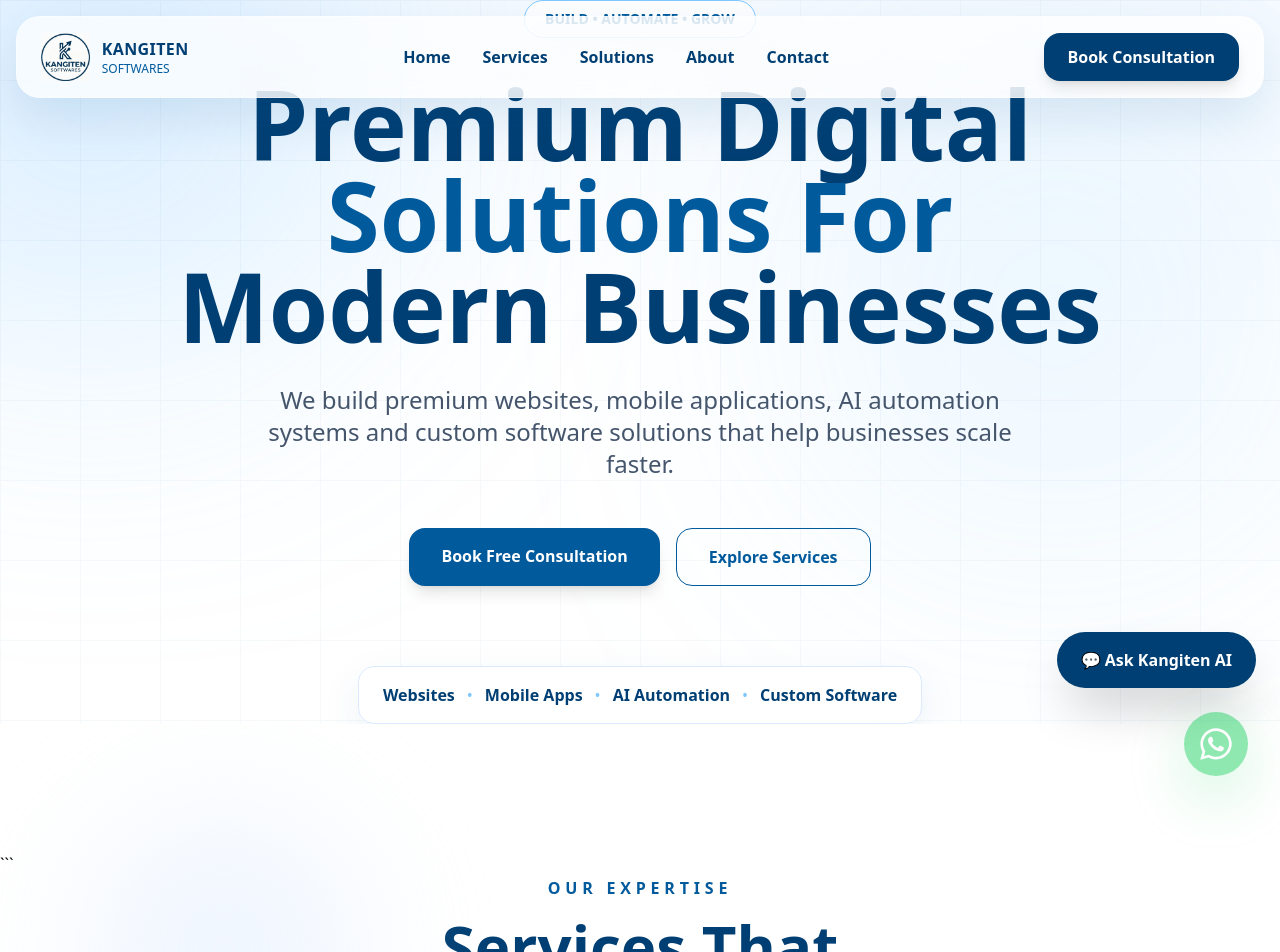
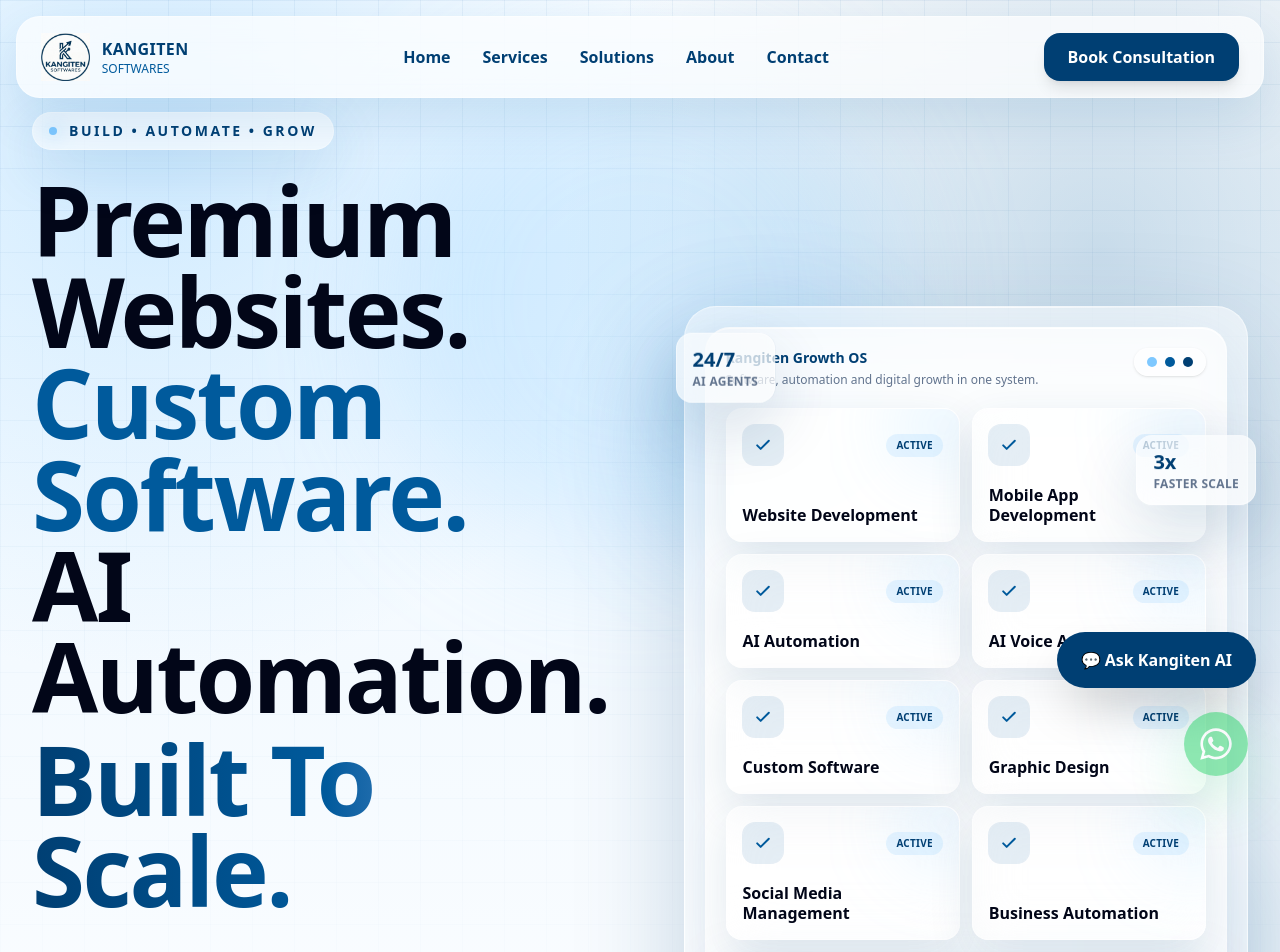
Before and after one commit to kompellisrianjaneyam-hash/kangiten-softwares, a Next.js app: page / in a window 1280 px wide. Shown: the top 952 px of the page. Built offline with nearby package versions, Linux system fonts and the light colour scheme.

Commit message:
Upgrade navbar glassmorphism

```diff
--- a/components/home/Hero.tsx
+++ b/components/home/Hero.tsx
@@ -1,208 +1,261 @@
-
 "use client";
 
-import Link from "next/link";
-import { motion } from "framer-motion";
+import { motion, useReducedMotion } from "framer-motion";
+import type { Variants } from "framer-motion";
+
+const services = [
+  "Website Development",
+  "Mobile App Development",
+  "AI Automation",
+  "AI Voice Agents",
+  "Custom Software",
+  "Graphic Design",
+  "Social Media Management",
+  "Business Automation",
+];
+
+const metrics = [
+  { value: "8+", label: "Core Services" },
+  { value: "AI", label: "Automation Ready" },
+  { value: "24/7", label: "Smart Systems" },
+];
+
+const fadeUp: Variants = {
+  hidden: { opacity: 0, y: 24 },
+  visible: {
+    opacity: 1,
+    y: 0,
+    transition: { duration: 0.7, ease: [0.22, 1, 0.36, 1] },
+  },
+};
+
+const stagger: Variants = {
+  hidden: {},
+  visible: {
+    transition: {
+      staggerChildren: 0.09,
+      delayChildren: 0.08,
+    },
+  },
+};
 
 export default function Hero() {
+  const reduceMotion = useReducedMotion();
+
   return (
-    <section className="relative overflow-hidden bg-white min-h-[90vh] flex items-center">
+    <section
+      id="home"
+      aria-labelledby="hero-heading"
+      className="relative isolate overflow-hidden bg-white px-4 py-20 text-slate-950 sm:px-6 sm:py-24 lg:px-8 lg:py-28"
+    >
+      <div className="absolute inset-0 -z-30 bg-[radial-gradient(circle_at_12%_10%,rgba(126,200,255,0.36),transparent_32%),radial-gradient(circle_at_86%_18%,rgba(0,90,156,0.2),transparent_34%),linear-gradient(180deg,#ffffff_0%,#f4faff_48%,#ffffff_100%)]" />
+      <div className="absolute inset-0 -z-20 bg-[linear-gradient(rgba(0,90,156,0.055)_1px,transparent_1px),linear-gradient(90deg,rgba(0,90,156,0.055)_1px,transparent_1px)] bg-[size:42px_42px] [mask-image:linear-gradient(to_bottom,black,transparent_86%)]" />
+      <div className="absolute left-1/2 top-12 -z-10 h-80 w-80 -translate-x-1/2 rounded-full bg-[#7EC8FF]/25 blur-3xl sm:h-[32rem] sm:w-[32rem]" />
 
-      {/* Background */}
+      <div className="mx-auto grid max-w-7xl items-center gap-14 lg:grid-cols-[1.02fr_0.98fr] lg:gap-16">
+        <motion.div
+          variants={stagger}
+          initial="hidden"
+          animate="visible"
+          className="mx-auto max-w-3xl text-center lg:mx-0 lg:text-left"
+        >
+          <motion.div
+            variants={fadeUp}
+            className="mx-auto mb-6 inline-flex items-center gap-3 rounded-full border border-white/40 bg-white/60 px-4 py-2 text-sm font-bold tracking-[0.18em] text-[#003F73] shadow-[0_18px_55px_rgba(0,90,156,0.14)] backdrop-blur-xl lg:mx-0"
+          >
+            <span className="h-2 w-2 rounded-full bg-[#7EC8FF] shadow-[0_0_18px_rgba(126,200,255,0.95)]" />
+            BUILD • AUTOMATE • GROW
+          </motion.div>
 
-      <div className="absolute inset-0 bg-gradient-to-b from-[#F7FBFF] via-white to-white" />
+          <motion.h1
+            id="hero-heading"
+            variants={fadeUp}
+            className="text-balance text-5xl font-black leading-[0.95] tracking-tight text-slate-950 sm:text-6xl lg:text-7xl xl:text-8xl"
+          >
+            Premium Websites.
+            <span className="block text-[#005A9C]">Custom Software.</span>
+            <span className="block">AI Automation.</span>
+            <span className="mt-3 block bg-gradient-to-r from-[#003F73] via-[#005A9C] to-[#7EC8FF] bg-clip-text text-transparent">
+              Built To Scale.
+            </span>
+          </motion.h1>
 
-      <div className="absolute -top-40 -left-40 w-[500px] h-[500px] bg-[#7EC8FF]/30 rounded-full blur-[140px]" />
-
-      <div className="absolute top-20 right-0 w-[450px] h-[450px] bg-[#7EC8FF]/20 rounded-full blur-[140px]" />
-
-      {/* Grid Pattern */}
-
-      <div className="absolute inset-0 opacity-[0.03]">
-        <div
-          className="w-full h-full"
-          style={{
-            backgroundImage:
-              "linear-gradient(#005A9C 1px, transparent 1px), linear-gradient(to right, #005A9C 1px, transparent 1px)",
-            backgroundSize: "80px 80px",
-          }}
-        />
-      </div>
-
-      <div className="relative z-10 max-w-7xl mx-auto px-6 w-full">
-
-        {/* Badge */}
+          <motion.p
+            variants={fadeUp}
+            className="mx-auto mt-7 max-w-2xl text-pretty text-lg leading-8 text-slate-600 sm:text-xl lg:mx-0"
+          >
+            Kangiten Softwares builds premium websites, mobile applications, AI
+            automation systems and custom software solutions designed to help
+            businesses scale faster and operate smarter.
+          </motion.p>
 
           <motion.div
-          initial={{ opacity: 0, y: 15 }}
-          animate={{ opacity: 1, y: 0 }}
-          transition={{ duration: 0.6 }}
-          className="flex justify-center"
+            variants={fadeUp}
+            className="mt-9 flex flex-col gap-4 sm:flex-row sm:justify-center lg:justify-start"
           >
-          <div
-            className="
-            px-5
-            py-2
-            rounded-full
-            border
-            border-[#7EC8FF]
-            bg-white/80
-            backdrop-blur-xl
-            text-[#005A9C]
-            font-semibold
-            text-sm
-            "
+            <a
+              href="#contact"
+              className="inline-flex w-full items-center justify-center rounded-2xl bg-[#005A9C] px-7 py-4 text-base font-bold text-white shadow-[0_22px_55px_rgba(0,90,156,0.3)] transition duration-300 hover:-translate-y-0.5 hover:bg-[#003F73] focus:outline-none focus-visible:ring-4 focus-visible:ring-[#7EC8FF]/55 sm:w-auto"
             >
-            BUILD • AUTOMATE • GROW
-          </div>
+              Book Free Consultation
+            </a>
+            <a
+              href="#services"
+              className="inline-flex w-full items-center justify-center rounded-2xl border border-[#005A9C]/15 bg-white/60 px-7 py-4 text-base font-bold text-[#003F73] shadow-[0_18px_45px_rgba(15,23,42,0.08)] backdrop-blur-xl transition duration-300 hover:-translate-y-0.5 hover:border-[#005A9C]/30 hover:bg-white/80 focus:outline-none focus-visible:ring-4 focus-visible:ring-[#7EC8FF]/45 sm:w-auto"
+            >
+              Explore Services
+            </a>
           </motion.div>
 
-        {/* Main Heading */}
+          <motion.div
+            variants={fadeUp}
+            className="mt-10 grid grid-cols-3 gap-3 border-t border-[#005A9C]/10 pt-6"
+            aria-label="Kangiten Softwares trust indicators"
+          >
+            {metrics.map((metric) => (
+              <div key={metric.label} className="text-center lg:text-left">
+                <p className="text-2xl font-black text-[#005A9C]">
+                  {metric.value}
+                </p>
+                <p className="mt-1 text-xs font-bold uppercase tracking-wide text-slate-500">
+                  {metric.label}
+                </p>
+              </div>
+            ))}
+          </motion.div>
+        </motion.div>
 
         <motion.div
-          initial={{ opacity: 0 }}
-          animate={{ opacity: 1 }}
-          transition={{ delay: 0.2 }}
-          className="text-center mt-10"
+          initial={{ opacity: 0, y: 26, scale: 0.96 }}
+          animate={{ opacity: 1, y: 0, scale: 1 }}
+          transition={{ duration: 0.8, ease: [0.22, 1, 0.36, 1], delay: 0.16 }}
+          className="relative mx-auto w-full max-w-2xl lg:max-w-none"
+          aria-label="Kangiten Softwares premium dashboard"
         >
-          <h1
-            className="
-            text-5xl
-            sm:text-6xl
-            lg:text-8xl
-            font-black
-            leading-[0.95]
-            text-[#003F73]
-            "
+          <div className="absolute -left-4 top-10 h-44 w-44 rounded-full bg-[#7EC8FF]/35 blur-3xl" />
+          <div className="absolute -right-4 bottom-8 h-56 w-56 rounded-full bg-[#005A9C]/20 blur-3xl" />
+
+          <motion.div
+            animate={reduceMotion ? undefined : { y: [0, -10, 0] }}
+            transition={{ duration: 5.5, repeat: Infinity, ease: "easeInOut" }}
+            className="absolute -left-2 top-8 z-20 hidden rounded-2xl border border-white/40 bg-white/60 px-4 py-3 shadow-[0_24px_65px_rgba(0,63,115,0.16)] backdrop-blur-2xl sm:block"
           >
-            Premium Digital
-            <br />
-
-            <span className="text-[#005A9C]">
-              Solutions For
-            </span>
-
-            <br />
-
-            Modern Businesses
-          </h1>
-
-          <p
-            className="
-            max-w-3xl
-            mx-auto
-            mt-8
-            text-lg
-            md:text-2xl
-            text-slate-600
-            "
-          >
-            We build premium websites, mobile applications,
-            AI automation systems and custom software solutions
-            that help businesses scale faster.
+            <p className="text-xl font-black text-[#003F73]">24/7</p>
+            <p className="text-xs font-bold uppercase tracking-wide text-slate-500">
+              AI Agents
             </p>
           </motion.div>
 
-        {/* CTA Buttons */}
+          <motion.div
+            animate={reduceMotion ? undefined : { y: [0, 10, 0] }}
+            transition={{ duration: 6.2, repeat: Infinity, ease: "easeInOut" }}
+            className="absolute -right-2 top-32 z-20 hidden rounded-2xl border border-white/40 bg-white/60 px-4 py-3 shadow-[0_24px_65px_rgba(0,63,115,0.16)] backdrop-blur-2xl sm:block"
+          >
+            <p className="text-xl font-black text-[#003F73]">3x</p>
+            <p className="text-xs font-bold uppercase tracking-wide text-slate-500">
+              Faster Scale
+            </p>
+          </motion.div>
 
           <motion.div
-          initial={{ opacity: 0 }}
-          animate={{ opacity: 1 }}
-          transition={{ delay: 0.4 }}
-          className="
-          flex
-          flex-col
-          sm:flex-row
-          gap-4
-          justify-center
-          mt-12
-          "
+            animate={reduceMotion ? undefined : { y: [0, -8, 0] }}
+            transition={{ duration: 6.8, repeat: Infinity, ease: "easeInOut" }}
+            className="absolute bottom-8 left-8 z-20 hidden rounded-2xl border border-white/40 bg-white/60 px-4 py-3 shadow-[0_24px_65px_rgba(0,63,115,0.16)] backdrop-blur-2xl sm:block"
           >
-          <Link
-            href="/contact"
-            className="
-            bg-[#005A9C]
-            text-white
-            px-8
-            py-4
-            rounded-2xl
-            font-semibold
-            text-center
-            shadow-lg
-            hover:scale-105
-            transition-all
-            "
-          >
-            Book Free Consultation
-          </Link>
-
-          <Link
-            href="/services"
-            className="
-            border
-            border-[#005A9C]
-            text-[#005A9C]
-            px-8
-            py-4
-            rounded-2xl
-            font-semibold
-            text-center
-            hover:bg-blue-50
-            transition-all
-            "
-          >
-            Explore Services
-          </Link>
+            <p className="text-xl font-black text-[#003F73]">360°</p>
+            <p className="text-xs font-bold uppercase tracking-wide text-slate-500">
+              Growth Stack
+            </p>
           </motion.div>
 
-        {/* Trust Statement */}
+          <div className="relative overflow-hidden rounded-[2rem] border border-white/40 bg-white/50 p-4 shadow-[0_36px_110px_rgba(0,63,115,0.22)] backdrop-blur-2xl sm:p-5">
+            <div className="absolute inset-x-10 top-0 h-px bg-gradient-to-r from-transparent via-white to-transparent" />
 
+            <div className="rounded-[1.55rem] border border-white/40 bg-white/60 p-4 shadow-[inset_0_1px_0_rgba(255,255,255,0.9),0_20px_70px_rgba(0,90,156,0.12)] backdrop-blur-xl sm:p-5">
+              <div className="mb-5 flex items-start justify-between gap-4">
+                <div>
+                  <p className="text-sm font-black text-[#003F73]">
+                    Kangiten Growth OS
+                  </p>
+                  <p className="mt-1 text-xs font-medium text-slate-500">
+                    Software, automation and digital growth in one system.
+                  </p>
+                </div>
+
+                <div className="flex shrink-0 items-center gap-2 rounded-full border border-white/40 bg-white/50 px-3 py-2 shadow-sm backdrop-blur-xl">
+                  <span className="h-2.5 w-2.5 rounded-full bg-[#7EC8FF]" />
+                  <span className="h-2.5 w-2.5 rounded-full bg-[#005A9C]" />
+                  <span className="h-2.5 w-2.5 rounded-full bg-[#003F73]" />
+                </div>
+              </div>
+
+              <div className="grid gap-3 sm:grid-cols-2">
+                {services.map((service, index) => (
                   <motion.div
-          initial={{ opacity: 0 }}
-          animate={{ opacity: 1 }}
-          transition={{ delay: 0.6 }}
-          className="mt-20 text-center"
+                    key={service}
+                    initial={{ opacity: 0, y: 18 }}
+                    animate={{ opacity: 1, y: 0 }}
+                    transition={{
+                      duration: 0.55,
+                      delay: 0.22 + index * 0.06,
+                      ease: [0.22, 1, 0.36, 1],
+                    }}
+                    className="group relative min-h-28 overflow-hidden rounded-2xl border border-white/40 bg-white/50 p-4 shadow-[0_16px_45px_rgba(0,63,115,0.12)] backdrop-blur-xl transition duration-300 hover:-translate-y-1 hover:bg-white/70 hover:shadow-[0_22px_60px_rgba(0,63,115,0.16)]"
                   >
-          <div
-            className="
-            inline-flex
-            flex-wrap
-            justify-center
-            gap-3
-            px-6
-            py-4
-            rounded-2xl
-            bg-white/80
-            backdrop-blur-xl
-            border
-            border-blue-100
-            shadow-[0_15px_40px_rgba(0,90,156,0.08)]
-            "
+                    <div className="absolute right-0 top-0 h-20 w-20 translate-x-6 -translate-y-6 rounded-full bg-[#7EC8FF]/25 blur-2xl transition group-hover:bg-[#7EC8FF]/35" />
+
+                    <div className="relative flex h-full flex-col justify-between">
+                      <div className="flex items-center justify-between gap-3">
+                        <span className="flex h-10 w-10 items-center justify-center rounded-xl bg-[#005A9C]/10 text-[#005A9C] ring-1 ring-[#005A9C]/10">
+                          <svg
+                            viewBox="0 0 24 24"
+                            aria-hidden="true"
+                            className="h-5 w-5"
+                            fill="none"
                           >
-            <span className="text-[#003F73] font-semibold">
-              Websites
+                            <path
+                              d="M5 12.5 9.2 16.7 19 6.9"
+                              stroke="currentColor"
+                              strokeWidth="2.4"
+                              strokeLinecap="round"
+                              strokeLinejoin="round"
+                            />
+                          </svg>
                         </span>
 
-            <span className="text-[#7EC8FF]">•</span>
-
-            <span className="text-[#003F73] font-semibold">
-              Mobile Apps
-            </span>
-
-            <span className="text-[#7EC8FF]">•</span>
-
-            <span className="text-[#003F73] font-semibold">
-              AI Automation
-            </span>
-
-            <span className="text-[#7EC8FF]">•</span>
-
-            <span className="text-[#003F73] font-semibold">
-              Custom Software
+                        <span className="rounded-full bg-[#7EC8FF]/18 px-2.5 py-1 text-[10px] font-black uppercase tracking-wide text-[#003F73]">
+                          Active
                         </span>
                       </div>
+
+                      <h2 className="mt-5 text-base font-black leading-tight text-slate-950">
+                        {service}
+                      </h2>
+                    </div>
                   </motion.div>
+                ))}
+              </div>
 
+              <div className="mt-4 overflow-hidden rounded-2xl border border-white/40 bg-gradient-to-r from-[#003F73] via-[#005A9C] to-[#0b7bc4] p-4 text-white shadow-[0_20px_60px_rgba(0,90,156,0.25)]">
+                <div className="flex flex-col gap-4 sm:flex-row sm:items-center sm:justify-between">
+                  <div>
+                    <p className="text-sm font-black">
+                      Production-ready delivery
+                    </p>
+                    <p className="mt-1 text-xs font-medium text-white/75">
+                      Strategy, design, development and automation built to
+                      scale.
+                    </p>
+                  </div>
+
+                  <div className="inline-flex w-fit rounded-full border border-white/25 bg-white/15 px-3 py-1.5 text-xs font-black backdrop-blur-xl">
+                    Scale Ready
+                  </div>
+                </div>
+              </div>
+            </div>
+          </div>
+        </motion.div>
       </div>
     </section>
   );
```
Lines whose indentation alone changed are shown as unchanged.
